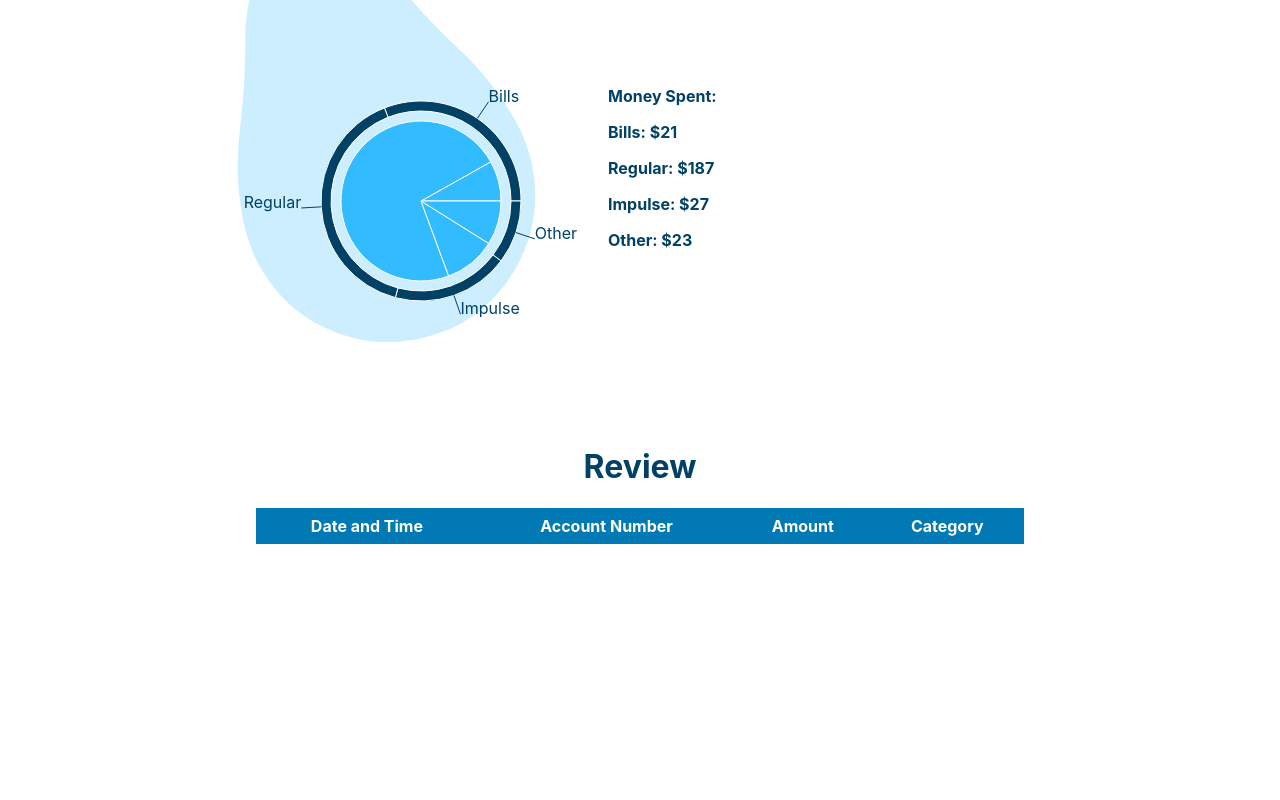
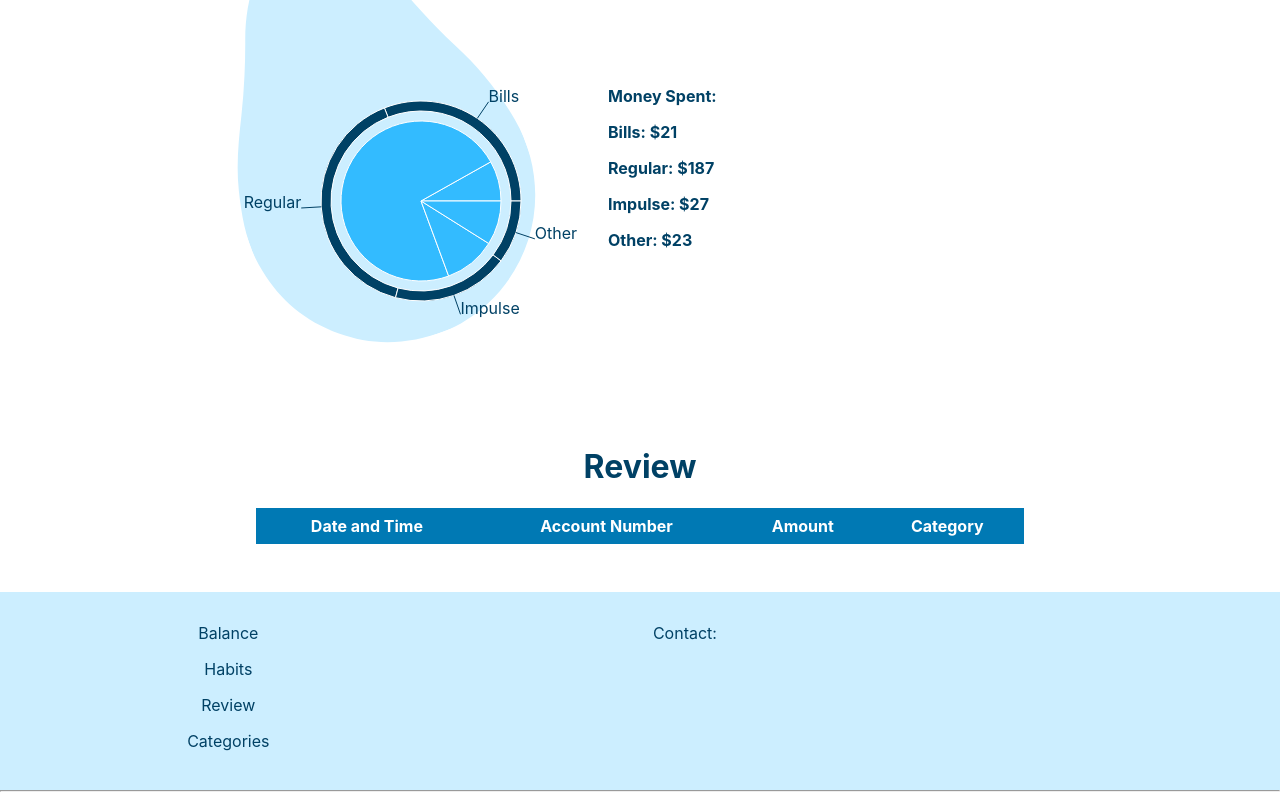
Before and after one commit to harleywelsby/Create-Camp-2021, a React (Create React App) app in the folder createcamp21/: page / in a window 1280 px wide. Shown: the part 687-1487 px from the top of the page. Before the commit the page ends 1279 px from the top, so only its background shows below. Built offline with nearby package versions, Linux system fonts and the light colour scheme.

Commit message:
Start of footer code

```diff
--- a/createcamp21/public/index.html
+++ b/createcamp21/public/index.html
@@ -2,7 +2,7 @@
 <html lang="en">
   <head>
     <meta charset="utf-8" />
-    <link rel="icon" href="%PUBLIC_URL%/favicon.ico" />
+    <link rel="icon" href="%PUBLIC_URL%/tablogo.svg" />
     <meta name="viewport" content="width=device-width, initial-scale=1" />
     <meta name="theme-color" content="#000000" />
     <meta
--- a/createcamp21/src/App.js
+++ b/createcamp21/src/App.js
@@ -5,6 +5,7 @@ import InputFile from './InputFile.js';
 import { useState } from 'react';
 import Habits from './Habits.js';
 import Header from './Navbar.js';
+import Footer from './Footer.js';
 
 function App() {
   const [ lineInput, setLineInput] = useState();
@@ -26,7 +27,7 @@ function App() {
       <ModelProjections lineInput = {lineInput} projectionInput = {projectionInput}/>
       <Habits things={projectionInput}/>
       <BankStatement/>
-
+      <Footer/>
     </div>
   );
 }
--- /dev/null
+++ b/createcamp21/src/Footer.css
@@ -0,0 +1,19 @@
+.footer {
+  text-align: center !important;
+  background-color: #cceeff;
+  margin: auto;
+  margin-left: auto;
+  width: 100%;
+}
+
+.infoSection:after {
+  content: "";
+  display: table;
+  clear: both;
+}
+
+.col {
+  float: left;
+  width: 33.33%;
+  padding: 15px;
+}
--- /dev/null
+++ b/createcamp21/src/Footer.js
@@ -0,0 +1,29 @@
+import React from "react";
+import './Footer.css';
+
+const Footer = () => {
+    return (
+        <div class = "footer">
+
+            <div class = "infoSection">
+
+                <div class = "col">
+                    <p>Balance</p>
+                    <p>Habits</p>
+                    <p>Review</p>
+                    <p>Categories</p>
+                </div>
+
+                <div class = "col">
+                    <p>Contact:</p>
+                </div>
+
+            </div>
+
+            <hr class="line"/>
+
+        </div>
+    )
+}
+
+export default Footer;
```
Also changed, not shown: createcamp21/public/manifest.json, createcamp21/public/tablogo.svg (added).
